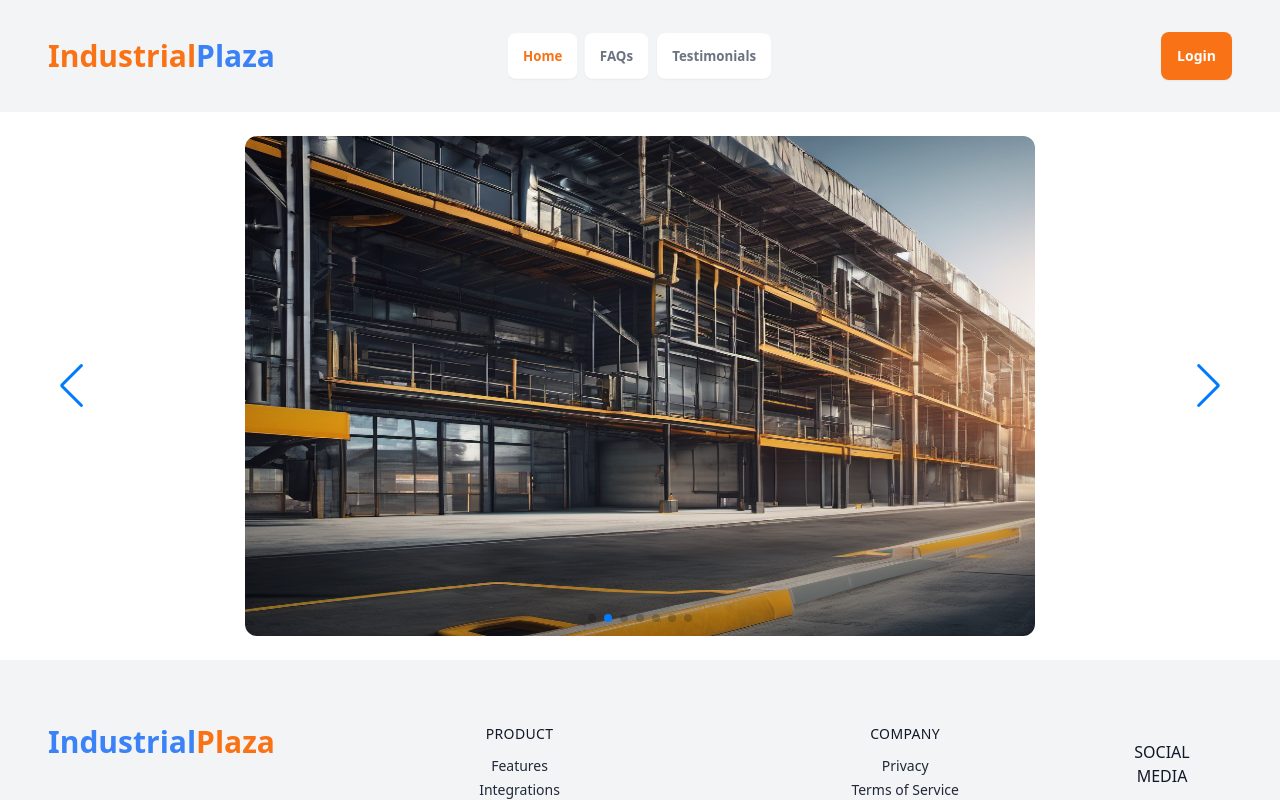
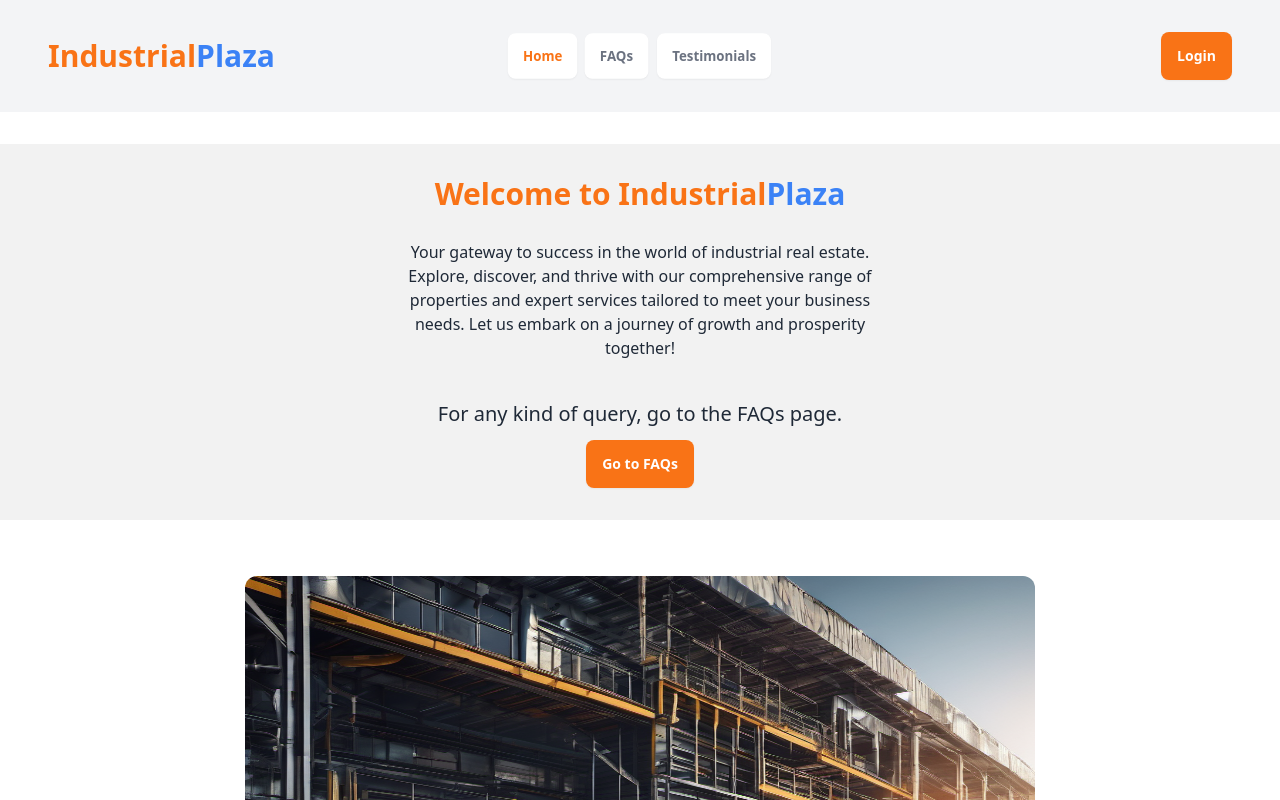
Before and after one commit to shahadathhs/industrial-plaza, a React (Vite) app: page / in a window 1280 px wide. Shown: the top 800 px of the page. Built offline with nearby package versions, Linux system fonts and the light colour scheme.

Commit message:
hero/banner  section added to home section

```diff
--- /dev/null
+++ b/src/components/Hero/Hero.jsx
@@ -0,0 +1,25 @@
+import { Link } from "react-router-dom";
+
+const Hero = () => {
+  return (
+    <div className="hero p-4 bg-base-200">
+      <div className="hero-content text-center">
+        <div className="max-w-lg space-y-3">
+          <h1 className="text-3xl text-orange-500 font-bold">Welcome to Industrial<span className="text-blue-500">Plaza</span></h1>
+          <p className="py-4">
+          Your gateway to success in the world of industrial real estate.
+          Explore, discover, and thrive with our comprehensive range of properties and
+          expert services tailored to meet your business needs.
+          Let us embark on a journey of growth and prosperity together!
+          </p>
+          <p className="text-xl p-3"> For any kind of query, go to the FAQs page.</p>
+          <Link to="/faqs">
+            <a className="btn bg-orange-500 hover:bg-blue-500 border-0 text-white">Go to FAQs</a>
+          </Link>
+        </div>
+      </div>
+    </div>
+  );
+};
+
+export default Hero;
--- a/src/pages/Home/Home.jsx
+++ b/src/pages/Home/Home.jsx
@@ -1,9 +1,17 @@
+import Hero from "../../components/Hero/Hero";
 import Slide from "../../components/Slide/Slide";
 
 const Home = () => {
   return (
-    <div className="sm:px-1 md:px-3 lg:px-12 sm:py-2 md:py-3 lg:py-6">
-      <Slide></Slide>
+    <div className="py-2 space-y-2">
+      <div className="sm:py-2 md:py-3 lg:py-6">
+        <Hero></Hero>
+        </div>
+      <div className="sm:px-1 md:px-3 lg:px-12 sm:py-2 md:py-3 lg:py-6">
+        <Slide></Slide>
+      </div>
+      <div>
+      </div>
     </div>
   );
 };
```
